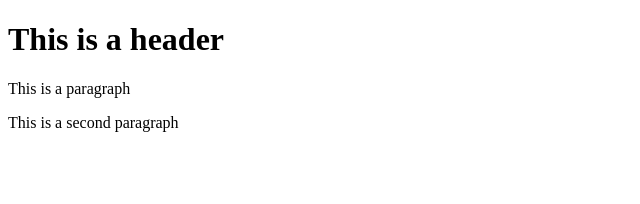
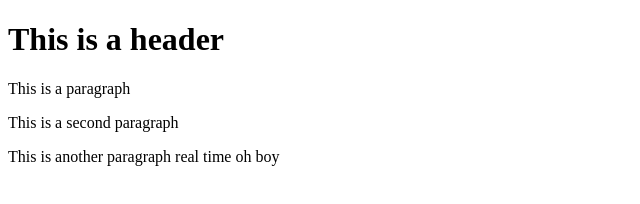
Before and after one commit to ohGeezAlly/Angular-, a website: page index.html in a window 1280 px wide. Shown: the whole page, without its empty margins (0-640 px from the left). Drawn offline with Linux system fonts and the light colour scheme.

Commit message:
Sat at Four Oh Three

```diff
--- a/index.html
+++ b/index.html
@@ -5,6 +5,7 @@
         <body>
             <h1> This is a header </h1>
             <p>This is a paragraph</p>
-            <p> This is a second paragraph </p>
+            <p> This is a second paragraph</p>
+            <p> This is another paragraph real time oh boy</p>
         </body>
 </html>
```
Also changed, not shown: package.json (added, +24 -0 lines), 2 other files.
